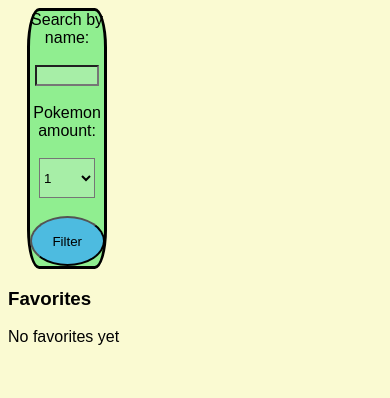
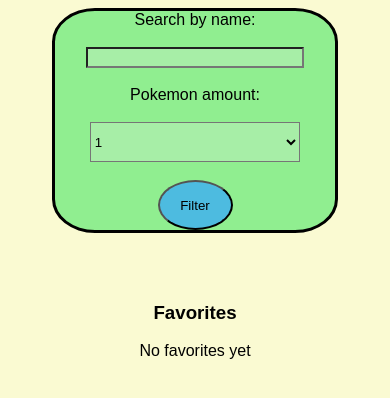
Before and after one commit to StevieDeloof/PortfolioWebAdvanced, a website built with Vite: page index.html in a window 390 px wide. Built offline with nearby package versions, Linux system fonts and the light colour scheme; no server answers.

Commit message:
Updated a bit of the style for mobile use

```diff
--- a/src/style.css
+++ b/src/style.css
@@ -44,6 +44,14 @@
     background-color: rgb(167, 238, 167);
 }
 
+.remove {
+    background-color: rgb(252, 122, 122);
+}
+
+#extra {
+    text-align: center;
+}
+
 @media screen and (min-width: 800px) {
     #extra {
         margin-left: 100px;
@@ -65,15 +73,25 @@
         margin-left: 15%;
         margin-right: 15%;
     }
-
-    .remove {
-        background-color: rgb(252, 122, 122);
-    }
 }
 
 @media screen and (max-width: 800px) {
+
+    #input {
+        align-self: center;
+        width: 75%;
+        margin-bottom: 50px;
+    }
+
+    #filter, #res {
+        align-self: center;
+    }
+
     table {
         margin-bottom: 50px;
+        font-size:small;
+        width:fit-content;
+        align-self: center;
     }
     img {
         width: 60px;
@@ -86,9 +104,6 @@
         width: 75px;
         height: 50px;
     }
-    #favorites {
-        min-width: none;
-    }
     #container-main {
         flex-direction: column;
     }
```
